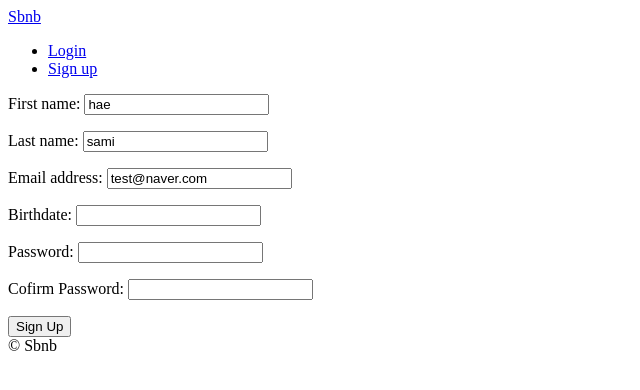
After one commit to HaeKang/sami-bnb, a Django app: page /users/signup in a window 1280 px wide. The commit adds this page. Shown: the top 390 px of the page, without its empty margins (0-640 px from the left). Run offline with Django 3.2, Linux system fonts and the light colour scheme.

Commit message:
email_verify

```diff
--- a/manage.py
+++ b/manage.py
@@ -3,6 +3,7 @@
 import os
 import sys
 
+import dotenv
 
 def main():
     os.environ.setdefault("DJANGO_SETTINGS_MODULE", "config.settings")
@@ -18,4 +19,5 @@ def main():
 
 
 if __name__ == "__main__":
+    dotenv.read_dotenv()
     main()
--- /dev/null
+++ b/templates/emails/verify_email.html
@@ -0,0 +1,4 @@
+<h4>Verify Email</h4>
+<br>
+<span> 이메일 인증을 위해 클릭해주세요 </span>
+<span><a href="http://127.0.0.1:8000/users/verify/{{secret}}">here</a></span>
--- a/templates/partials/nav.html
+++ b/templates/partials/nav.html
@@ -6,6 +6,7 @@
             <li><a href="{% url "users:logout" %}">Log out</a></li>
         {% else %}
             <li><a href="{% url "users:login" %}">Login</a></li>
+            <li><a href="{% url "users:signup" %}">Sign up</a></li>
         {% endif %}
     </ul>
 </header>
--- /dev/null
+++ b/templates/users/signup.html
@@ -0,0 +1,19 @@
+{% extends "base.html" %}
+
+{% block page_title %}
+    Sign Up
+{% endblock page_title %}
+
+{% block search-bar %}
+
+{% endblock search-bar %}
+
+{% block content %}
+
+    <form method="POST" action="{% url "users:signup" %}">
+        {% csrf_token %}
+        {{form.as_p}}
+        <button>Sign Up</button>
+    </form>
+
+{% endblock content %}
--- a/users/admin.py
+++ b/users/admin.py
@@ -39,4 +39,6 @@ class CustomUserAdmin(UserAdmin):
         "superhost",
         "is_staff",
         "is_superuser",
+        "email_verify",
+        "email_secret",
     )
--- a/users/forms.py
+++ b/users/forms.py
@@ -20,3 +20,31 @@ class LoginForm(forms.Form):
                 self.add_error("password",forms.ValidationError("Password is wrong"))
         except models.User.DoesNotExist:
             self.add_error("email",forms.ValidationError("User does not exist"))
+
+
+class SignUpForm(forms.ModelForm):
+
+    class Meta:
+        model = models.User
+        fields = ("first_name", "last_name", "email","birthdate")
+
+    password = forms.CharField(widget = forms.PasswordInput)
+    password1 = forms.CharField(widget = forms.PasswordInput,  label = "Cofirm Password")
+
+    def clean_password1(self):
+        password = self.cleaned_data.get("password")
+        password1 = self.cleaned_data.get("password1")
+
+        if password != password1:
+            raise forms.ValidationError("Password confirmation dose not match")
+        else:
+            return password
+
+
+    def save(self, *args, **kwargs):
+        user = super().save(commit=False) # 객체는 만들지만 DB에 올리진 X
+        email = self.cleaned_data.get("email")
+        password = self.cleaned_data.get("password")
+        user.username = email
+        user.set_password(password)
+        user.save()
--- a/users/models.py
+++ b/users/models.py
@@ -1,5 +1,10 @@
+import uuid
+from django.conf import settings
 from django.contrib.auth.models import AbstractUser
 from django.db import models
+from django.core.mail import send_mail
+from django.utils.html import strip_tags
+from django.template.loader import render_to_string
 
 # Create your models here.
 class User(AbstractUser):
@@ -40,8 +45,28 @@ class User(AbstractUser):
 
     birthdate = models.DateField(null=True)
 
-    language = models.CharField(choices=LANGUAGE_CHOICES, max_length=2, blank=True)
+    language = models.CharField(choices=LANGUAGE_CHOICES, max_length=2, blank=True, default=LANGUAGE_KOREAN)
 
-    currency = models.CharField(choices=CURRENCY_CHOICES, max_length=3, blank=True)
+    currency = models.CharField(choices=CURRENCY_CHOICES, max_length=3, blank=True, default=CURRENCY_KRW)
 
     superhost = models.BooleanField(default=False)
+
+    email_verify = models.BooleanField(default=False)
+    email_secret = models.CharField(max_length=20, default = "",blank=True)
+
+    # 이메일 인증
+    def verify_email(self):
+        if self.email_verify is False:
+            secret = uuid.uuid4().hex[:20]
+            self.email_secret = secret
+            html_message = render_to_string("emails/verify_email.html", {'secret':secret})
+            send_mail(
+                "Verify Airbnb Account",
+                strip_tags(html_message),
+                settings.EMAIL_FROM,
+                [self.email],
+                fail_silently=False,
+                html_message = html_message
+            )
+            self.save()
+        return
--- a/users/urls.py
+++ b/users/urls.py
@@ -5,5 +5,7 @@ app_name = "users"
 
 urlpatterns = [
     path("login", views.LoginView.as_view(), name="login"),
-    path("logout", views.log_out, name="logout")
+    path("logout", views.log_out, name="logout"),
+    path("signup", views.SignUpView.as_view(), name="signup"),
+    path("verify/<str:key>", views.complete_verification, name="complete_verification"),
 ]
--- a/users/views.py
+++ b/users/views.py
@@ -3,8 +3,9 @@ from django.views.generic import FormView
 from django.urls import reverse_lazy
 from django.shortcuts import render, redirect, reverse
 from django.contrib.auth import authenticate, login, logout
-from . import forms
+from . import forms, models
 
+# 로그인
 class LoginView(FormView):
 
     template_name = "users/login.html"
@@ -40,6 +41,45 @@ class LoginView(FormView):
         return render(request, "users/login.html", {"form": form})
     """
 
+# 로그아웃
 def log_out(request):
     logout(request)
     return redirect(reverse("core:home"))
+
+# 회원가입
+class SignUpView(FormView):
+    template_name = "users/signup.html"
+    form_class = forms.SignUpForm
+    success_url = reverse_lazy("core:home")
+    initial = {
+        "first_name" : "hae",
+        "last_name" : "sami",
+        "email" : "test@naver.com",
+    }
+
+    def form_valid(self, form):
+        form.save()
+        email = form.cleaned_data.get("email")
+        password = form.cleaned_data.get("password")
+        user = authenticate(self.request, username=email, password=password)
+
+        if user is not None:
+            login(self.request, user)
+
+        user.verify_email()
+        return super().form_valid(form)
+
+
+# email 인증
+def complete_verification(request,key):
+    try:
+        user = models.User.objects.get(email_secret = key)
+        user.email_verify = True
+        user.email_secret = ""
+        user.save()
+        #to do: success msg 추가
+    except models.User.DoesNotExist:
+        #to do: error msg 추가
+        pass
+
+    return redirect(reverse("core:home"))
```
Also changed, not shown: config/settings.py (+8 -0 lines), db.sqlite3, rooms/migrations/0010_auto_20200218_2132.py (added), users/migrations/0003_auto_20200218_2132.py (added), users/migrations/0004_user_email_secret.py (added), users/migrations/0005_auto_20200218_2150.py (added), 3 other files.
